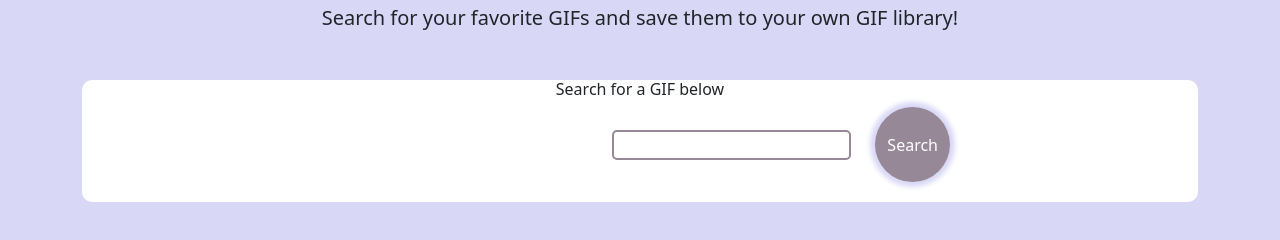
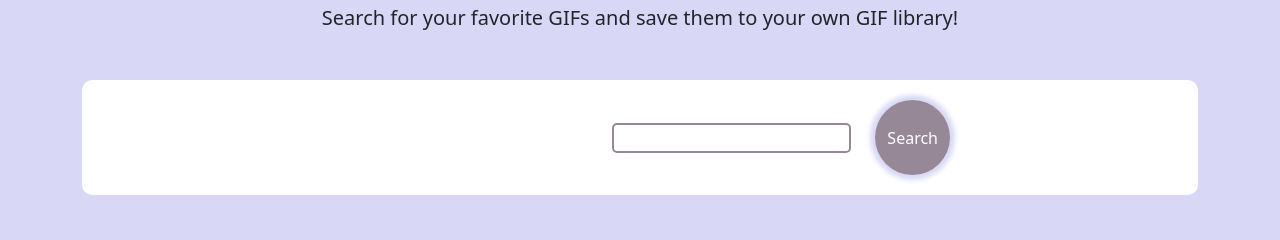
Before and after one commit to sequint/gifapalooza, a plain HTML site: page index.html in a window 1280 px wide. Shown: the part 246-486 px from the top of the page. Drawn offline with nearby package versions, Linux system fonts and the light colour scheme.

Commit message:
Delete search title

```diff
--- a/assets/css/style.css
+++ b/assets/css/style.css
@@ -39,8 +39,7 @@ body {
   height: 75px;
   width: 75px;
   box-shadow: 0px 0px 5px 5px #D8D8F6;
-  margin-left: 20px;
-  margin-bottom: 20px;
+  margin: 20px 0px 20px 20px;
 }
 
 .gif {
--- a/index.html
+++ b/index.html
@@ -36,7 +36,6 @@
       <h1 class="title text-center logo page-title">gifapalooza</h1>
       <h5 class="site-description text-center">Search for your favorite GIFs and save them to your own GIF library!</h5>
       <div class="search-result-area">
-        <h6 class="search-prompt text-center">Search for a GIF below</h6>
         <div class="input-wrap">
           <input type="text" class="d-inline search-input" id="search-input">
           <button class="search-btn" id="search-btn">Search</button>
```
